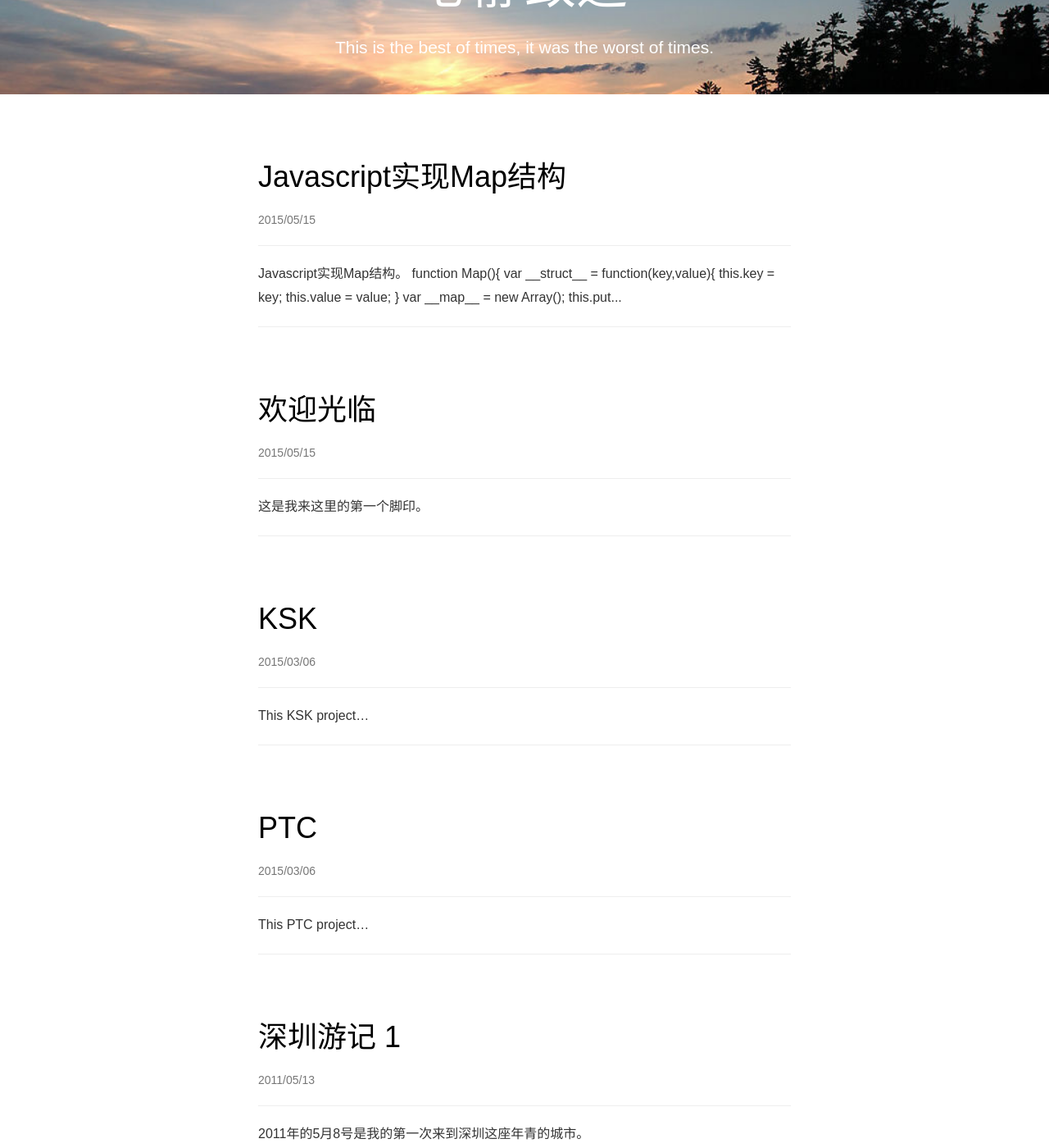
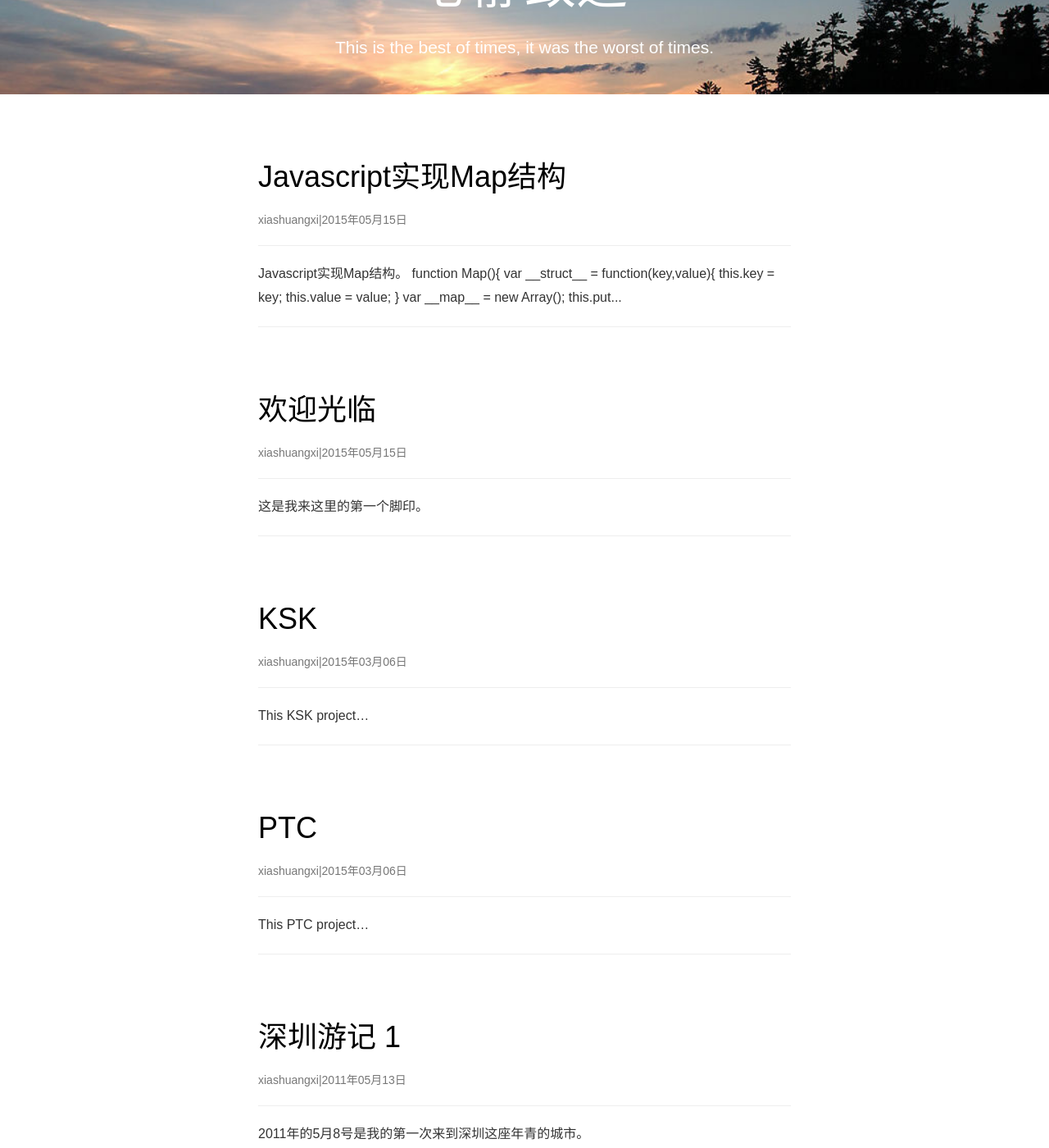
Before and after one commit to jinchangle/xiashuangxi.github.io, a Jekyll site: the page built from index.html, in a window 1280 px wide and 1400 px high, scrolled down 193 px. Shown: the whole window at 82% size. Built offline with Jekyll 4.4.1, drawn with Linux system fonts in a browser that asks for light colours; nearby versions of some CDN libraries; the list of posts is cut into pages by our own code; comment, search, counter and statistics services are not loaded.

Commit message:
Changes to be committed: 	modified:   _layouts/default.html

```diff
--- a/_layouts/default.html
+++ b/_layouts/default.html
@@ -9,7 +9,7 @@
         <div class="page-header">
             <a href='{{ site.baseurl }}{{ post.url }}'>
                 <h1>{{ post.title }}</h1>
-            </a><p style='font-size:14px;color:#777;'>{{ post.date| date:"%Y/%m/%d" }}</p>
+            </a><p style='font-size:14px;color:#777;'>xiashuangxi|{{ post.date| date:"%Y年%m月%d日" }}</p>
         </div>
 
         <p id='page.content' class="lead" style='font-size:16px;'>{{ post.content |strip_html|truncatewords:20}}</p>
```
